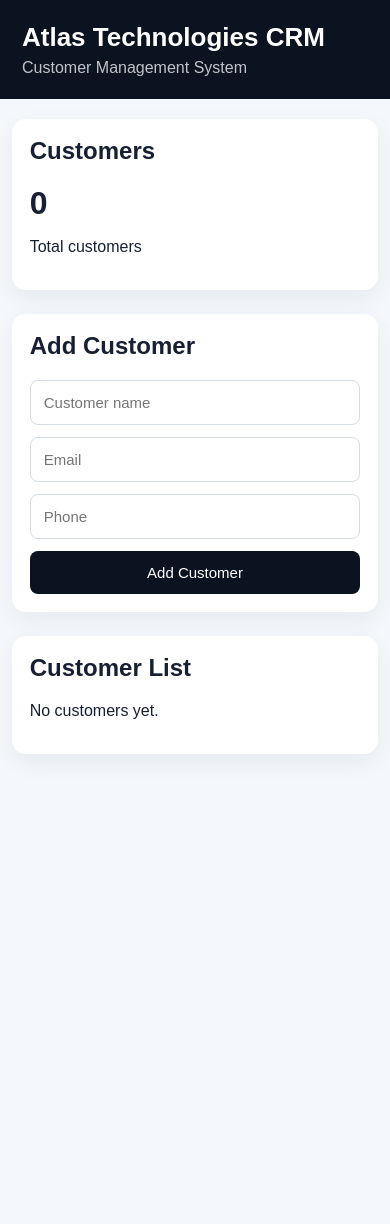
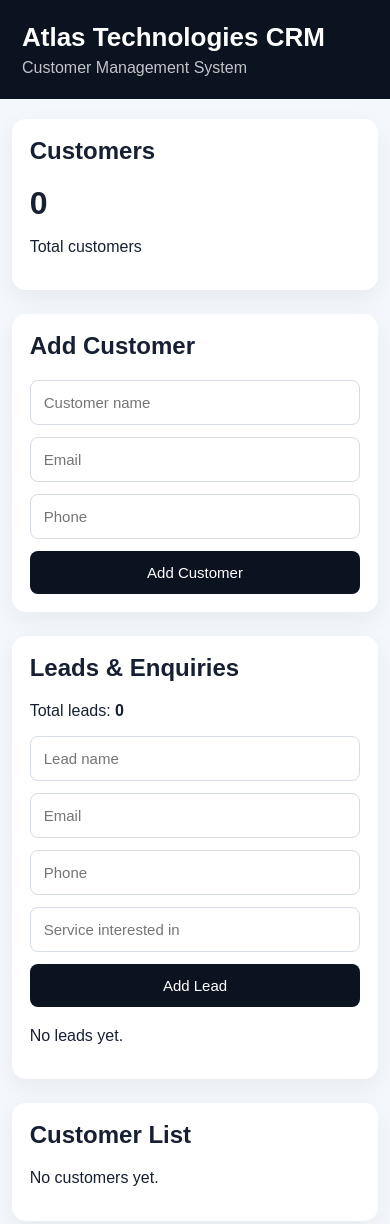
Before and after one commit to redrockjohn12/AtlasTechnologies, a plain HTML site: page crm/index.html in a window 390 px wide. Before the commit the page ends 844 px from the top, so only its background shows below. Drawn offline with Linux system fonts and the light colour scheme.

Commit message:
Add CRM leads and enquiries system

```diff
--- a/crm/app.js
+++ b/crm/app.js
@@ -44,3 +44,53 @@ form.addEventListener("submit", (event) => {
 });
 
 renderCustomers();
+
+const LEADS_KEY = "atlas_crm_leads";
+
+const leadForm = document.getElementById("lead-form");
+const leadList = document.getElementById("lead-list");
+const leadCount = document.getElementById("lead-count");
+
+let leads = JSON.parse(localStorage.getItem(LEADS_KEY) || "[]");
+
+function renderLeads() {
+    if (!leadCount || !leadList) return;
+
+    leadCount.textContent = leads.length;
+
+    if (leads.length === 0) {
+        leadList.innerHTML = "<p>No leads yet.</p>";
+        return;
+    }
+
+    leadList.innerHTML = leads.map((lead) => `
+        <div class="customer-item">
+            <strong>${lead.name}</strong><br>
+            ${lead.email}<br>
+            ${lead.phone || "No phone number"}<br>
+            <strong>Service:</strong> ${lead.service}
+        </div>
+    `).join("");
+}
+
+if (leadForm) {
+    leadForm.addEventListener("submit", (event) => {
+        event.preventDefault();
+
+        const lead = {
+            id: Date.now(),
+            name: document.getElementById("lead-name").value.trim(),
+            email: document.getElementById("lead-email").value.trim(),
+            phone: document.getElementById("lead-phone").value.trim(),
+            service: document.getElementById("lead-service").value.trim()
+        };
+
+        leads.push(lead);
+        localStorage.setItem(LEADS_KEY, JSON.stringify(leads));
+
+        leadForm.reset();
+        renderLeads();
+    });
+}
+
+renderLeads();
--- a/crm/index.html
+++ b/crm/index.html
@@ -30,6 +30,23 @@
     </section>
 
     <section class="crm-card">
+        <h2>Leads & Enquiries</h2>
+        <p>Total leads: <strong id="lead-count">0</strong></p>
+
+        <form id="lead-form">
+            <input type="text" id="lead-name" placeholder="Lead name" required>
+            <input type="email" id="lead-email" placeholder="Email" required>
+            <input type="tel" id="lead-phone" placeholder="Phone">
+            <input type="text" id="lead-service" placeholder="Service interested in" required>
+            <button type="submit">Add Lead</button>
+        </form>
+
+        <div id="lead-list">
+            <p>No leads yet.</p>
+        </div>
+    </section>
+
+    <section class="crm-card">
         <h2>Customer List</h2>
         <div id="customer-list">
             <p>No customers yet.</p>
--- /dev/null
+++ b/crm/leads.json
@@ -0,0 +1,3 @@
+{
+  "leads": []
+}
--- a/crm/style.css
+++ b/crm/style.css
@@ -92,3 +92,32 @@ body {
         padding: 18px;
     }
 }
+
+#lead-form {
+    display: grid;
+    grid-template-columns: repeat(2, 1fr);
+    gap: 12px;
+    margin-bottom: 20px;
+}
+
+#lead-form input,
+#lead-form button {
+    width: 100%;
+    padding: 13px;
+    border-radius: 8px;
+    border: 1px solid #d6dce5;
+    font-size: 15px;
+}
+
+#lead-form button {
+    background: #0b1220;
+    color: white;
+    border: none;
+    cursor: pointer;
+}
+
+@media (max-width: 700px) {
+    #lead-form {
+        grid-template-columns: 1fr;
+    }
+}
```
